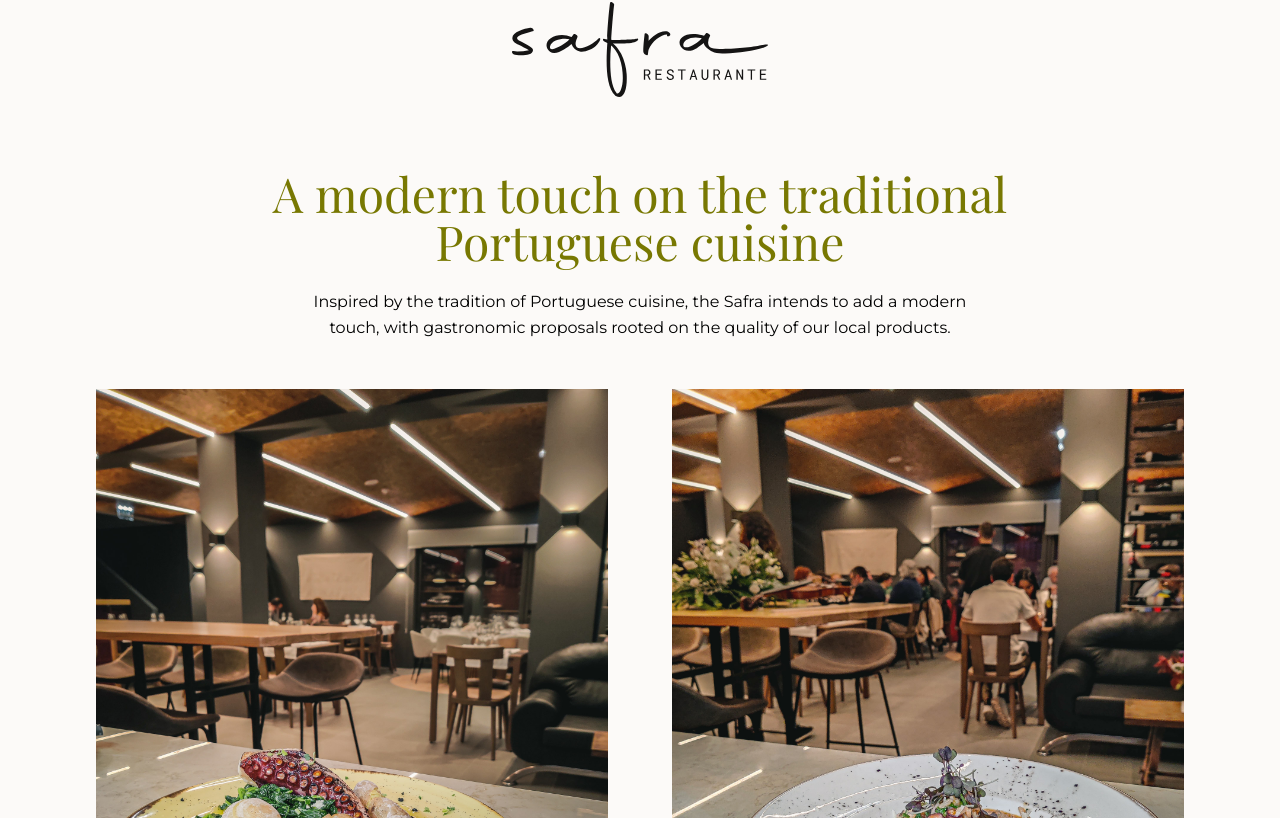
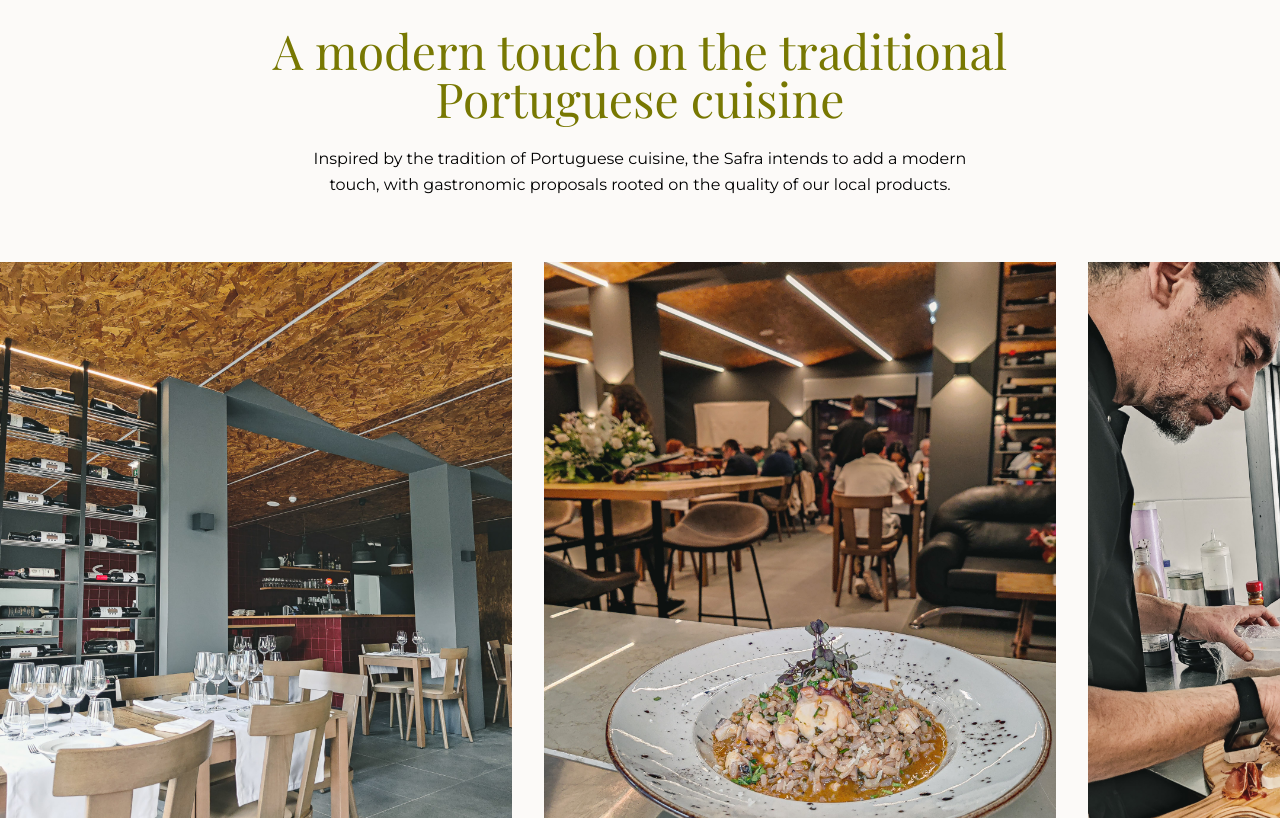
Before and after one commit to quintadonairia/quintadonairia, a Next.js app: page /restaurant in a window 1280 px wide. Shown: the part 862-1680 px from the top of the page. Built offline with nearby package versions, Linux system fonts and the light colour scheme.

Commit message:
feat(restaurant page): improve slider gallery

```diff
--- a/pages/restaurant.js
+++ b/pages/restaurant.js
@@ -34,27 +34,28 @@ const Restaurant = () => {
       {/* Reservation Form */}
       <section>
         <Container>
-          <div className="flex flex-col gap-8 lg:gap-12 items-center">
-            <img
-              src="/graphics/wordmark-dark.svg"
-              alt=""
-              className="w-48 lg:w-64"
-            />
-            <Header heading={t.headerHeading} subheading={t.headerSubheading} />
-            <div className="flex gap-2 overflow-auto no-scrollbar snap-x lg:overflow-visible lg:gap-16 lg:flex-wrap">
-              <img
-                src="/images/20220504-donairia-002.jpg"
-                alt=""
-                className="snap-start lg:max-w-lg"
-              />
-              <img
-                src="/images/20220506-donairia-002.jpg"
-                alt=""
-                className="snap-start lg:max-w-lg"
-              />
-            </div>
+          <Header heading={t.headerHeading} subheading={t.headerSubheading} />
+        </Container>
+        <div className="grid grid-flow-col auto-cols-[80%] lg:auto-cols-[40%] gap-8 overflow-x-auto snap-mandatory snap-x no-scrollbar pb-12">
+          <div className="snap-start lg:max-w-lg">
+            <img src="/images/20220423-donairia-001.jpg" />
           </div>
-        </Container>
+          <div className="snap-start lg:max-w-lg">
+            <img src="/images/20220506-donairia-002.jpg" />
+          </div>
+          <div className="snap-start lg:max-w-lg">
+            <img src="/images/20220501-donairia-003.jpg" />
+          </div>
+          <div className="snap-start lg:max-w-lg">
+            <img src="/images/20220423-donairia-002.jpg" />
+          </div>
+          <div className="snap-start lg:max-w-lg">
+            <img src="/images/20220504-donairia-002.jpg" />
+          </div>
+          <div className="snap-start lg:max-w-lg">
+            <img src="/images/20220423-donairia-010.jpg" />
+          </div>
+        </div>
       </section>
     </div>
   );
```
Also changed, not shown: public/images/20220501-donairia-003.jpg (added).
